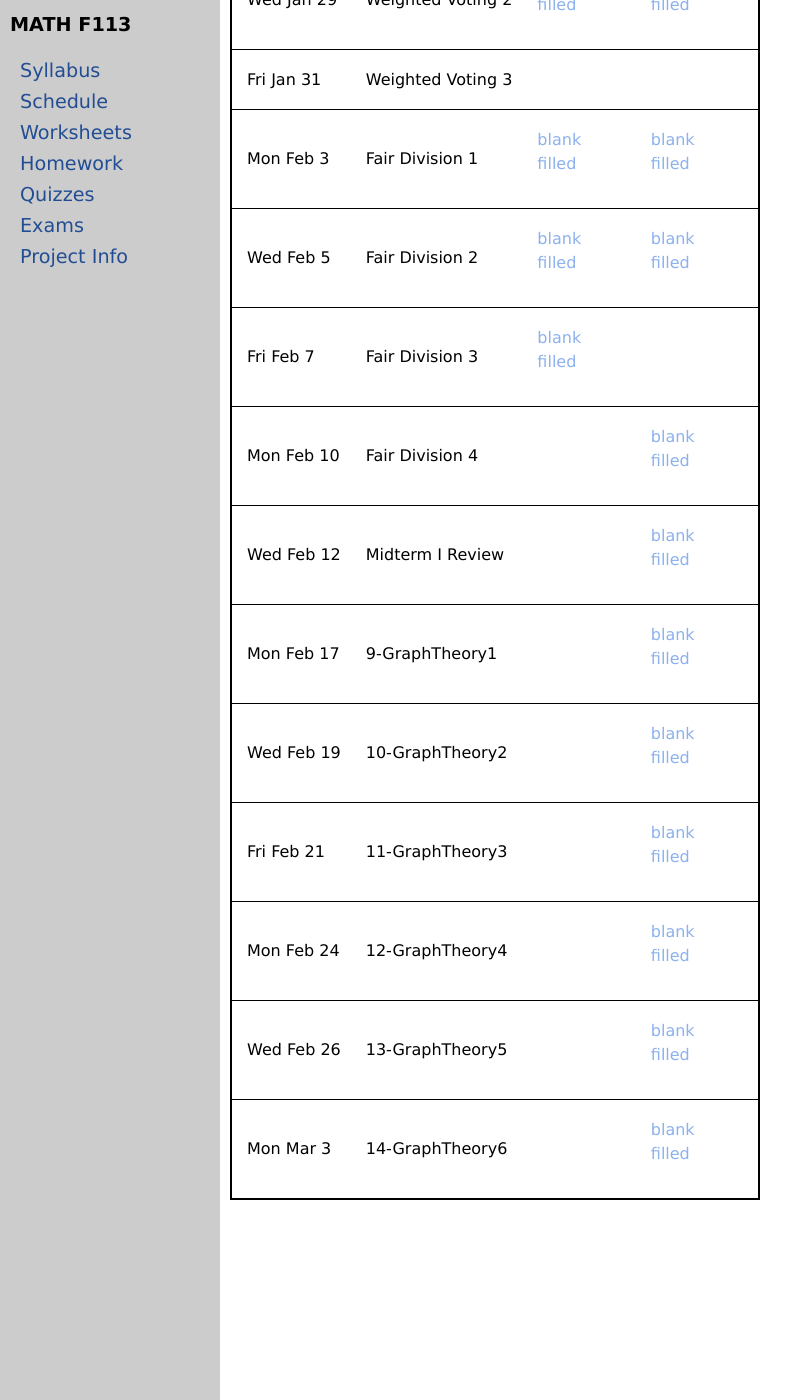
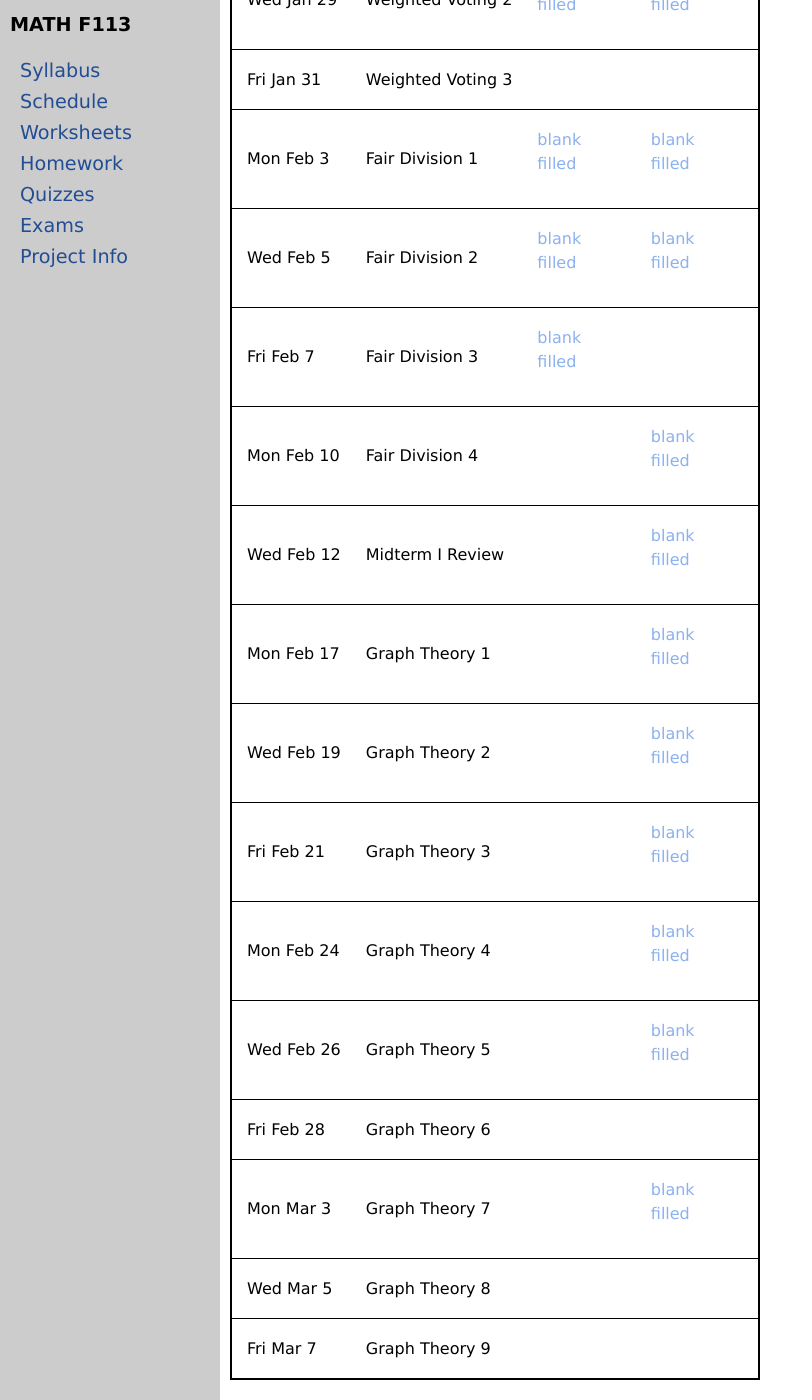
Before and after one commit to uaf-math/math113, a Jekyll site: the page built from worksheets.md, in a window 1280 px wide and 1400 px high, scrolled down 706 px. Shown: the whole window, without its empty margins (0-812 px from the left). Built offline with Jekyll 4.4.1, drawn with Linux system fonts in a browser that asks for light colours.

Commit message:
Update worksheets.yml

```diff
--- a/_data/worksheets.yml
+++ b/_data/worksheets.yml
@@ -62,27 +62,33 @@ worksheets:
   date: Wed Feb 12
   blank: M113-S25-M1-Review.pdf
   filled: M113-S25-M1-Review-s.pdf
-- topic: 9-GraphTheory1
+- topic: Graph Theory 1
   date: Mon Feb 17
   blank: 9-GraphTheory1-Intro.pdf
   filled: 9-GraphTheory1-Intro-solutions.pdf
-- topic: 10-GraphTheory2
+- topic: Graph Theory 2
   date: Wed Feb 19
   blank: 10-GraphTheory2-Dijkstra.pdf
   filled: 10-GraphTheory2-Dijkstra-solutions.pdf
-- topic: 11-GraphTheory3
+- topic: Graph Theory 3
   date: Fri Feb 21
   blank: 11-GraphTheory3-Kruskal.pdf
   filled: 11-GraphTheory3-Kruskal-solutions-v2.pdf
-- topic: 12-GraphTheory4
+- topic: Graph Theory 4
   date: Mon Feb 24
   blank: 12-GraphTheory4-EulerPathCircuit.pdf
   filled: 12-GraphTheory4-EulerPathCircuit-solutions.pdf
-- topic: 13-GraphTheory5
+- topic: Graph Theory 5
   date: Wed Feb 26
   blank: 13-GraphTheory5-Eulerization.pdf
   filled: 13-GraphTheory5-Eulerization-s.pdf
-- topic: 14-GraphTheory6
+- topic: Graph Theory 6
+  date: Fri Feb 28
+- topic: Graph Theory 7
   date: Mon Mar 3
   blank: 14-GraphTheory6-IntroToHamiltonian.pdf
   filled: 14-GraphTheory6-IntroToHamiltonian-solutions.pdf
+- topic: Graph Theory 8
+  date: Wed Mar 5
+- topic: Graph Theory 9
+  date: Fri Mar 7
```
